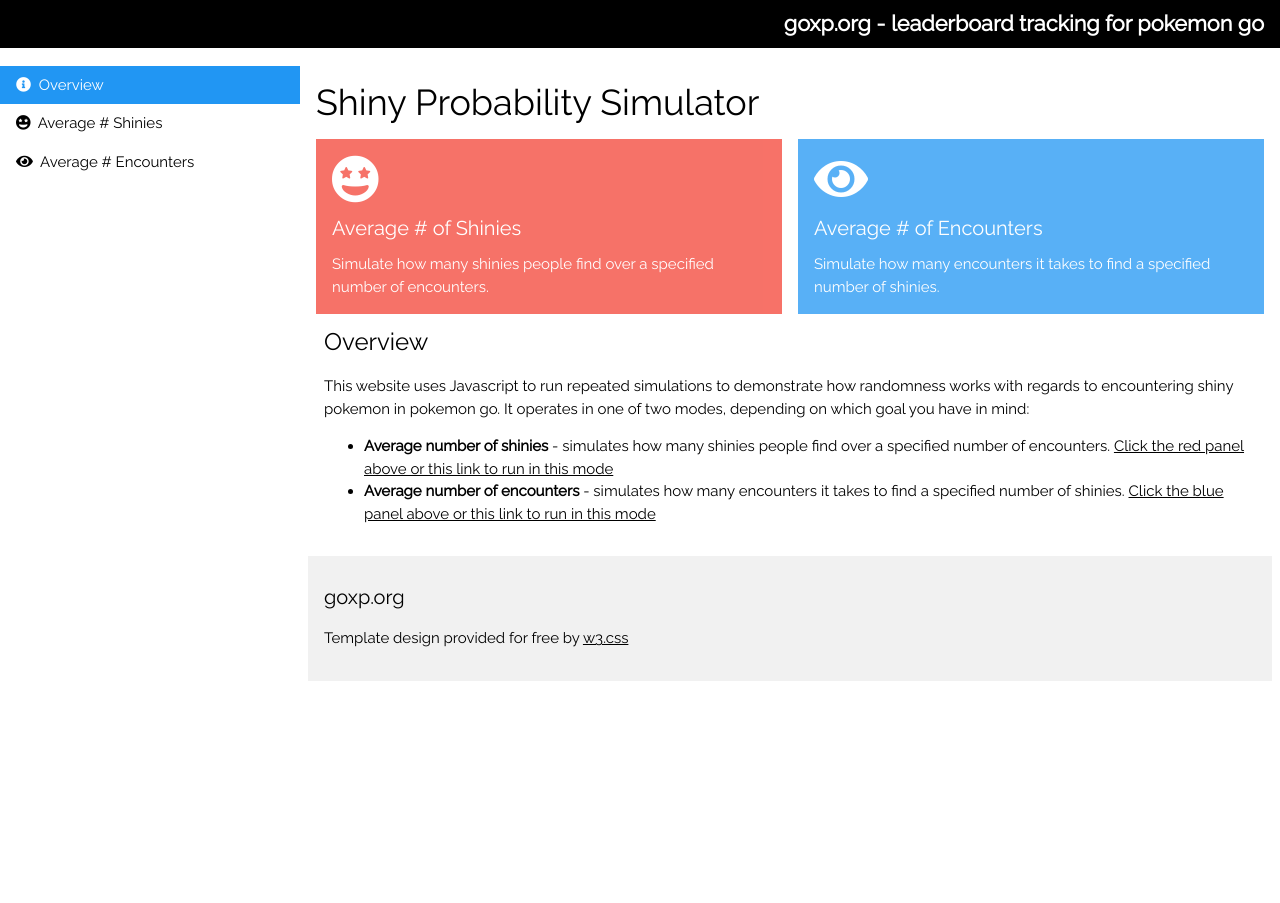
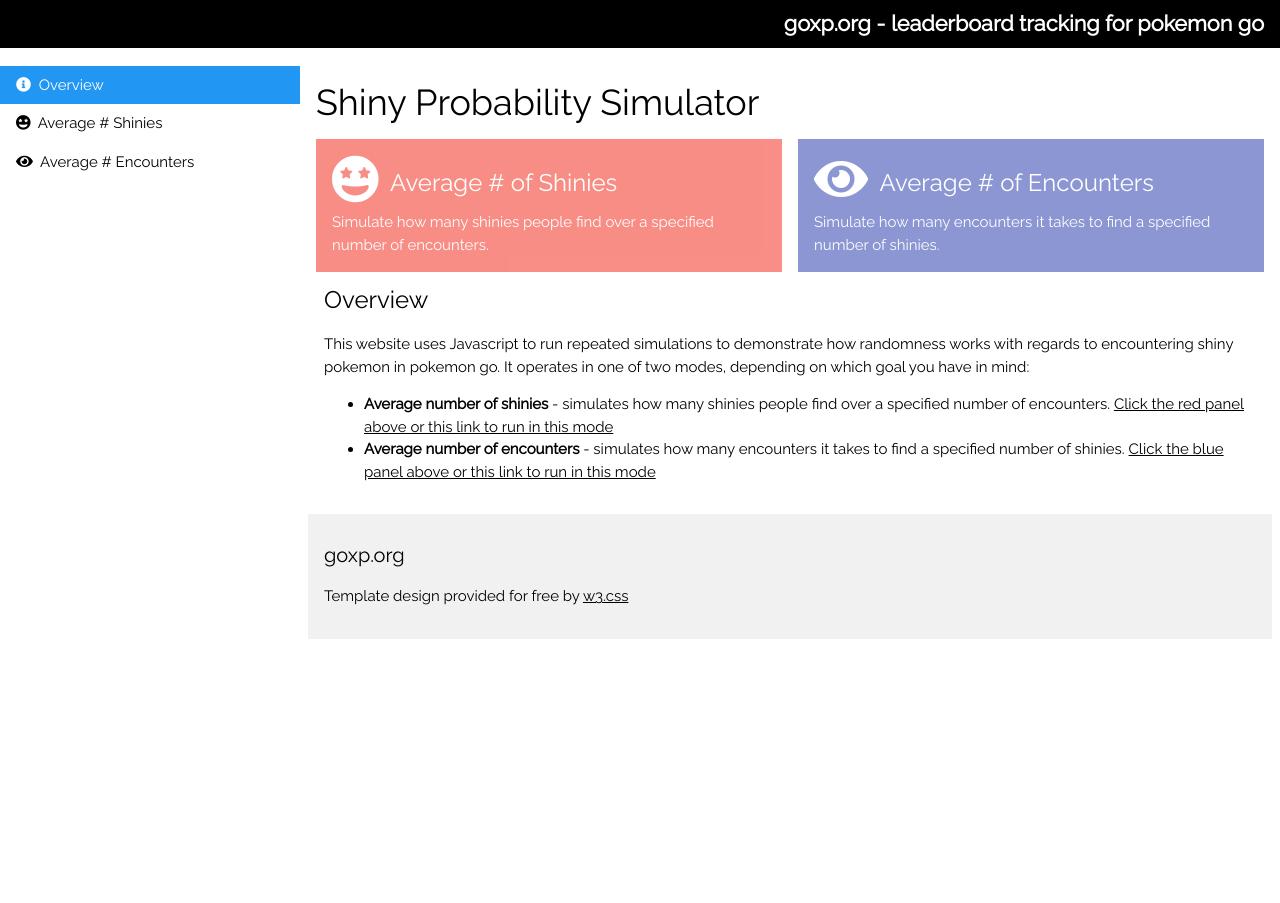
Before and after one commit to kartoone/shinyprob, a PHP site: page / in a window 1280 px wide. Run offline with PHP 8.4, Linux system fonts and the light colour scheme; some libraries are stand-ins or nearby versions.

Commit message:
Template update and menu bar javascript, plus fixed NaN undefined issue

```diff
--- a/index.php
+++ b/index.php
@@ -13,10 +13,11 @@
     .inline { display:inline-block; width:80px }
     .result { font-weight:bold; font-size:1.1em; }
     .w3-table-all { min-width:525px; }
-    #formpanel { display:none }
-    #resultspanel {display:none}
+    .panellink { text-decoration: none }
+    .panellink:hover {font-weight:bold; font-size:1.1em}
+    #resultspanel {margin-left:20px}
   </style>
-  <script type="text/JavaScript" src="randomsim.js"></script>
+  <script src="randomsim.js"></script>
 </head>
 <body>
   <div class="w3-bar w3-top w3-black w3-large" style="z-index:4">
@@ -32,9 +33,9 @@
     </div>
     <div class="w3-bar-block">
       <a href="#" class="w3-bar-item w3-button w3-padding-16 w3-hide-large w3-dark-grey w3-hover-black" onclick="w3_close()" title="close menu"><i class="fa fa-remove fa-fw"></i>  Close Menu</a>
-      <a href="#" onclick="hideForms();" class="w3-bar-item w3-button w3-padding w3-blue"><i class="fas fa-info-circle"></i>  Overview</a>
-      <a href="#" onclick="showAverageForm();" class="w3-bar-item w3-button w3-padding"><i class="fas fa-grin-stars "></i>  Average # Shinies</a>
-      <a href="#" onclick="showEncounterForm();" class="w3-bar-item w3-button w3-padding"><i class="fa fa-eye"></i>  Average # Encounters</a>
+      <a href="#" onclick="hideForms();" class="w3-bar-item w3-button w3-padding w3-blue" id="menuoverview"><i class="fas fa-info-circle"></i>  Overview</a>
+      <a href="#" onclick="showAverageForm();" class="w3-bar-item w3-button w3-padding" id="menuavg"><i class="fas fa-grin-stars "></i>  Average # Shinies</a>
+      <a href="#" onclick="showEncounterForm();" class="w3-bar-item w3-button w3-padding" id="menuenc"><i class="fa fa-eye"></i>  Average # Encounters</a>
     </div>
   </nav>
 
@@ -52,28 +53,24 @@
 
     <div class="w3-row-padding w3-margin-bottom">
       <div class="w3-half">
-        <div class="w3-container w3-red w3-padding-16" style="opacity:0.75">
+        <a class="panellink" href="#" onclick="showAverageForm();">
+          <div id="avgpanel" class="w3-container w3-red w3-padding-16" style="opacity:0.75">
             <div class="w3-left"><i class="fas fa-grin-stars w3-xxxlarge"></i></div>
-          <div class="w3-right">
-            <h3></h3>
-          </div>
-          <div class="w3-clear"></div>
-          <h4>Average # of Shinies</h4>
+              <h3>&nbsp; Average # of Shinies</h3>
               Simulate how many shinies people find over a specified
               number of encounters.
           </div>
+        </a>
       </div>
       <div class="w3-half">
-        <div class="w3-container w3-blue w3-padding-16" style="opacity:0.75">
+        <a class="panellink" href="#" onclick="showEncounterForm();">
+          <div id="encpanel" class="w3-container w3-indigo w3-padding-16" style="opacity:0.75">
             <div class="w3-left"><i class="fa fa-eye w3-xxxlarge"></i></div>
-          <div class="w3-right">
-            <h3></h3>
-          </div>
-          <div class="w3-clear"></div>
-          <h4>Average # of Encounters</h4>
+            <h3>&nbsp; Average # of Encounters</h3>
             Simulate how many encounters it takes to find a specified
             number of shinies.
           </div>
+        </a>
       </div>
 
     <div class="w3-panel">
@@ -92,27 +89,28 @@
     </div>
     <div class="w3-panel" id="formpanel">
       <div class="w3-quarter">
-        <form class="w3-container" action="#" onsubmit="runSimulation(event);return false;">
+        <form class="w3-container w3-card-4" action="#" onsubmit="runSimulation(event);return false;">
+          <h3>Setup your simulation parameters</h3>
           <label for="numsims">Number of People</label>
           <input class="w3-input" type="number" id="numsims" name="numsims" min="1" value="25" />
-          <label for="threshold">Minimum shinies</label>
+          <label id="thresholdlabel" for="threshold">Number of shinies</label>
           <input class="w3-input" type="number" id="threshold" name="threshold" min="0" value="0" />
           <label for="numsims">Max # encounters</label>
-          <input class="w3-input" type="number" id="numruns" name="numruns" min="0" value="150" /><br />
+          <input class="w3-input" type="number" id="numruns" name="numruns" min="0" value="150" />
           <label for="numsims">Shiny probability</label><br />
-          1 / <input class="w3-input inline" type="number" id="simprob" name="simprob" min="1" value="50" />
-          <input type="submit" value="Run" />
+          1 / <input class="w3-input inline" type="number" id="simprob" name="simprob" min="1" value="50" /><br />
+          <input class="w3-button w3-black" type="submit" value="Run Simulation"><br /><br />
         </form>
       </div>
       <div class="w3-half" id="resultspanel">
         <h2>Real-Time Results</h2>
         <table class="w3-table-all" id="threshtbl">
           <tr>
-            <td># of people who found <span id="countspan"></span> shinies:</td>
+            <td>Number of people who found <span id="countspan"></span> shiny(s)</td>
             <td id="anacount" class="result"></td>
           </tr>
           <tr>
-            <td>Avg/Min/Max encounters before finding <span id="threshspan"></span> shinies:</td>
+            <td>Avg/Min/Max encounters before finding <span id="threshspan"></span> shiny(s)</td>
             <td id="anastats" class="result"></td>
           </tr>
         </table>
@@ -136,11 +134,15 @@
           </tbody>
         </table>
         <h2>DISCUSSION</h2>
-        <p>If you are looking for the average number of shinies caught, the analysis
-          section shows you that result over the given maximum number of encounters.
+        <p>If you are looking for the average number of shinies caught, the real-time
+          results at the top of this page shows the average, minimum, and maximum number
+          of shinies caught over the given maximum number of encounters.
+        </p>
+        <p>
           If you are looking for how many encounters it takes to find a specified number of shinies, then each
-          individual simulation stops and reports how many encounters it took to find that number of shinies. This section displays statistics related to minimum and
-          maximum and average number of encounters to find the specified number of shinies. Note that simulations which do not meet the required
+          individual simulation stops and reports how many encounters it took to find that number of shinies. The
+          real-time results section displays statistics related to the minimum,
+          maximum, and average number of encounters required to find the specified number of shinies. Note that simulations which do not meet the required
           number of shinies are not included in the results section.</p>
         <h2>Source Code</h2>
         <a href="https://github.com/kartoone/shinyprob">https://github.com/kartoone/shinyprob</a>
@@ -180,6 +182,7 @@
         mySidebar.style.display = "none";
         overlayBg.style.display = "none";
     }
+    hideForms();
   </script>
 </body>
 </html>
```
Also changed, not shown: randomsim.js (+58 -7 lines). Lines whose indentation alone changed are shown as unchanged.
